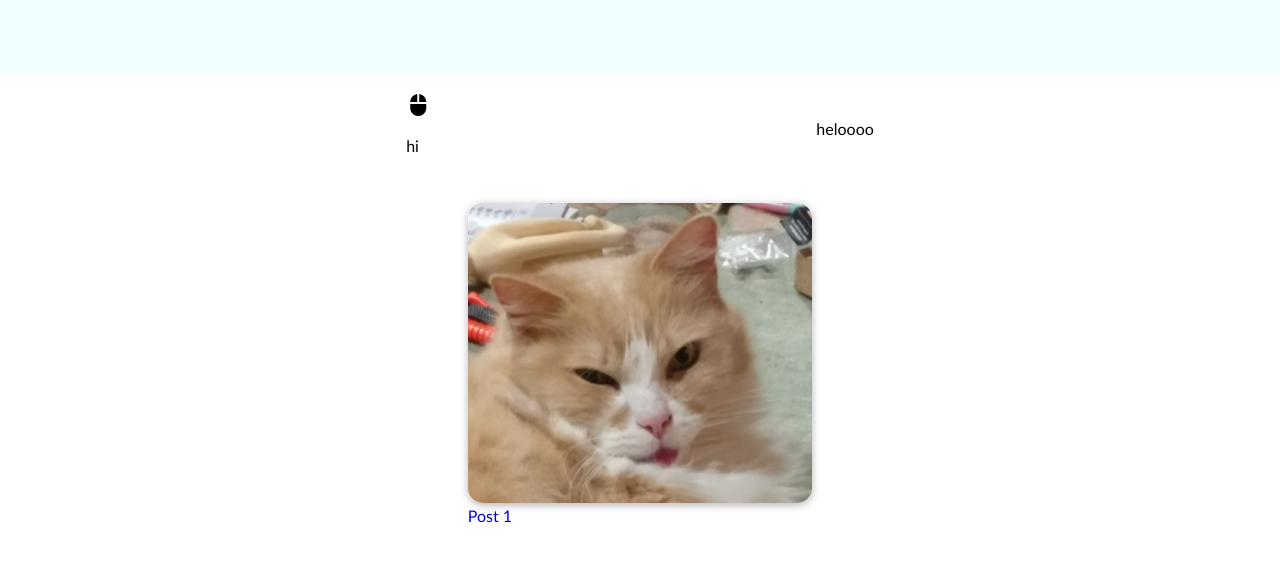
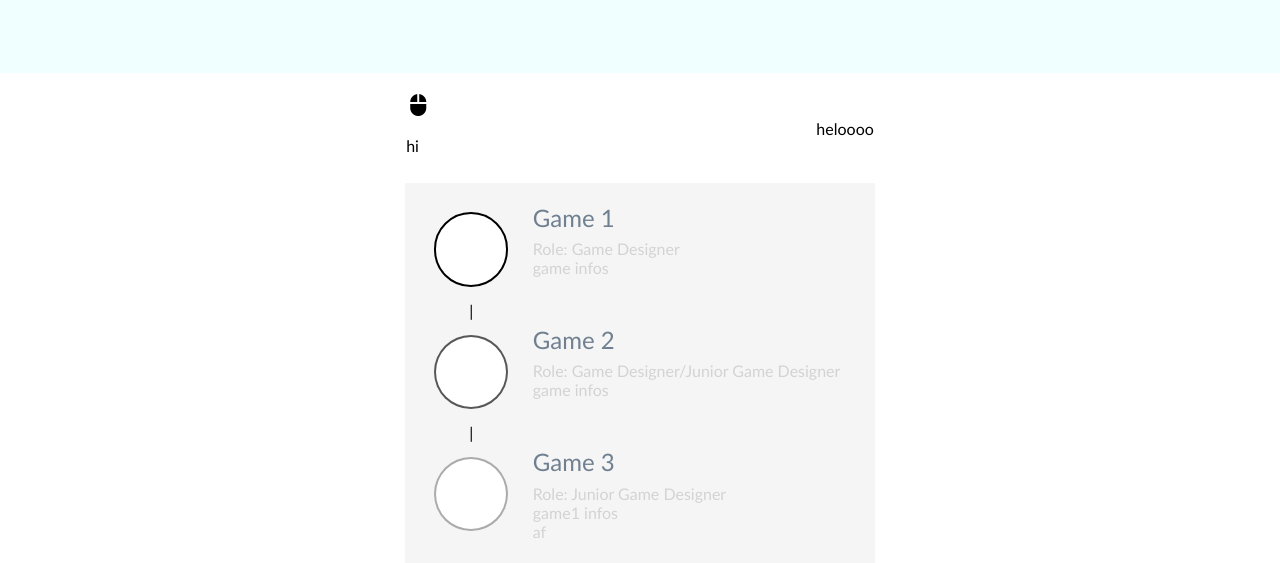
Before and after one commit to EmilyStell/EmilyStell.github.io, a plain HTML site: page index.html in a window 1280 px wide. Shown: the part 237-800 px from the top of the page. Drawn offline with nearby package versions, Linux system fonts and the light colour scheme.

Commit message:
more stuff

```diff
--- a/index.html
+++ b/index.html
@@ -15,7 +15,6 @@
     <link rel="stylesheet" href="https://fonts.googleapis.com/icon?family=Material+Icons">
     <!-- Load external JavaScript -->
     <script src="scripts.js"></script>
-
 
 
 
@@ -55,14 +54,48 @@
                     <p>heloooo</p>
                 </div>
             </div>
-            <div class="content">
 
-                <div class="gallerygrid" id="aa">
+    <!---       Main Content        -->
+        <div class="content">
 
-                </div>
+                <!--        Profesh work        -->
+            <div class="procontainer">
+
+
+            <div class="gamecircle"></div>
+
+            <div class="gameinfo">
+                <div class="gametitle">Game 1</div>
+                Role: Game Designer<br />
+                game infos
+            </div>
+           |
+            <div class="gamecircle" style="color:rgba(0, 0, 0, 0.66)"></div>
+
+            <div class="gameinfo">
+                <div class="gametitle">Game 2</div>
+                Role: Game Designer/Junior Game Designer<br />
+                game infos
+            </div>
+            |
+            <div class="gamecircle" style="color:rgba(0, 0, 0, 0.33)"></div>
+
+            <div class="gameinfo">
+                <div class="gametitle">Game 3</div>
+                Role: Junior Game Designer<br />
+                game1 infos
+                <br />af
+            </div>
 
 
             </div>
+                <!--        Thumbnail Grid      -->
+            <div class="gallerygrid" id="aa">
+
+            </div>
+
+
+        </div>
 
 
 
--- a/styles.css
+++ b/styles.css
@@ -60,7 +60,6 @@ h1 {
     color: slategray;
     font-family: 'PT Sans', sans-serif;
     font-weight: 400;
-    font-display:
 }
 
 .toptext {
@@ -115,16 +114,58 @@ h1 {
     block-size:auto;
 }
 
-.content{
-    display:flex;
-    justify-content:center;
-/*    background-color:blue;
-*/    min-height:100px;
+.content {
+    display: flex;
+    justify-content: center;
+    /*    background-color:blue;
+*/ min-height: 100px;
+    padding-left: calc(5px + 10vw);
+    padding-right: calc(5px + 10vw);
+    align-items:center;
+    flex-direction: column;
+}
+
+.procontainer {
+    background-color: whitesmoke;
+    /*    width:80%;*/
+    padding: 20px;
+
+    display: grid;
+    align-items: stretch;
+    justify-items: center;
+    grid-template-columns: auto auto;
+    row-gap: 5px;
+    grid-template-rows: repeat(3, 1fr auto);
+}
+.gamecircle {
+    margin:10%;
+    background-color:white;
+/*    min-height:50px;
+    min-width:50px;*/
+    aspect-ratio:1;
+    border-radius:50%;
+    border: 2px solid;
+    box-sizing:border-box;
+    grid-column: 1;
+ /*   height:100%;
+    width:stretch;*/
+}
+.gametitle {
+    font-size:1.5em;
+    margin-bottom:.3em;
+    color:slategray;
+}
+.gameinfo {
+    grid-column:2;
+    color:lightgray;
+    justify-self:left;
+    margin-left:15px;
+    margin-right:15px;
 }
 
 .gallerygrid {
     padding: 20px;
-    width:80%;
+/*    width:80%;*/
     display: flex;
     flex-wrap:wrap;
     gap:20px;
```
Also changed, not shown: scripts.js (+1 -9 lines), 2 other files.
